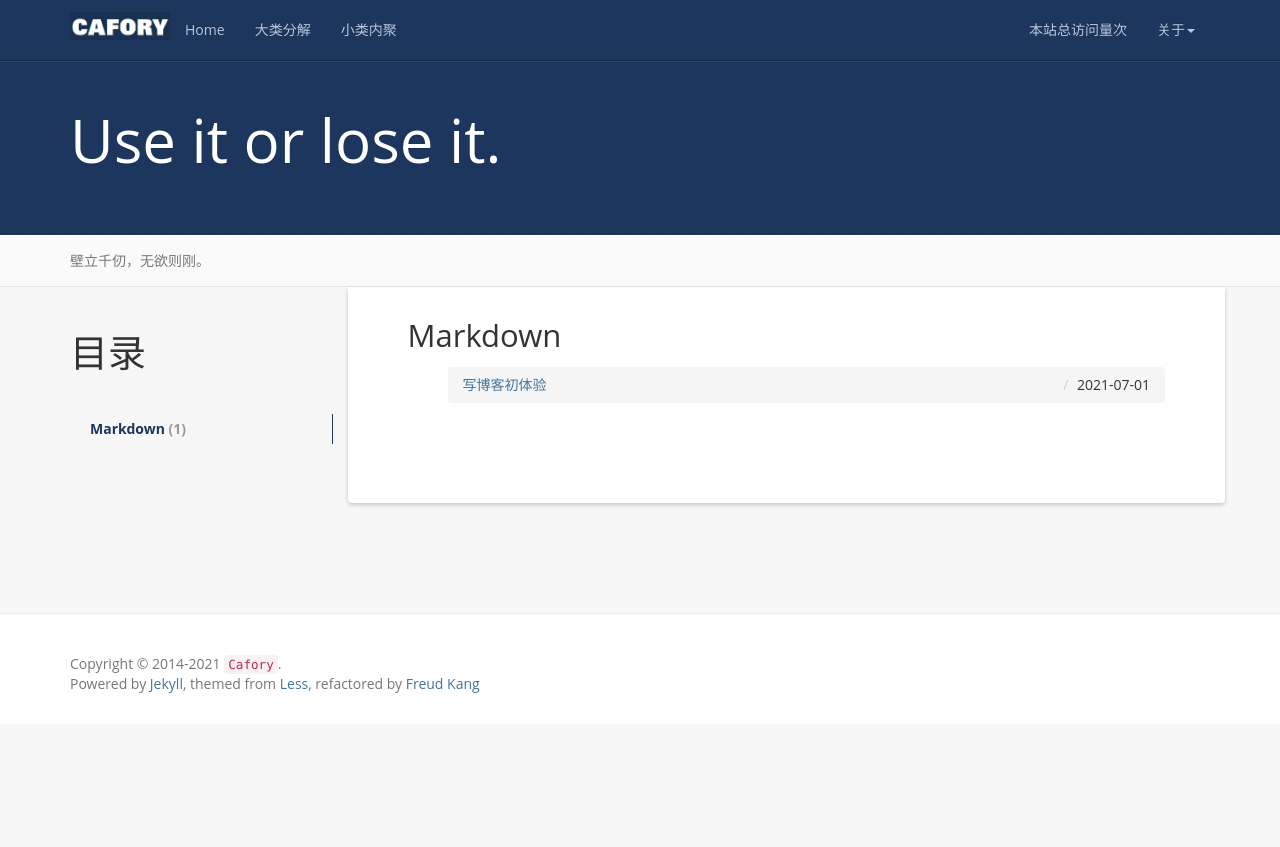
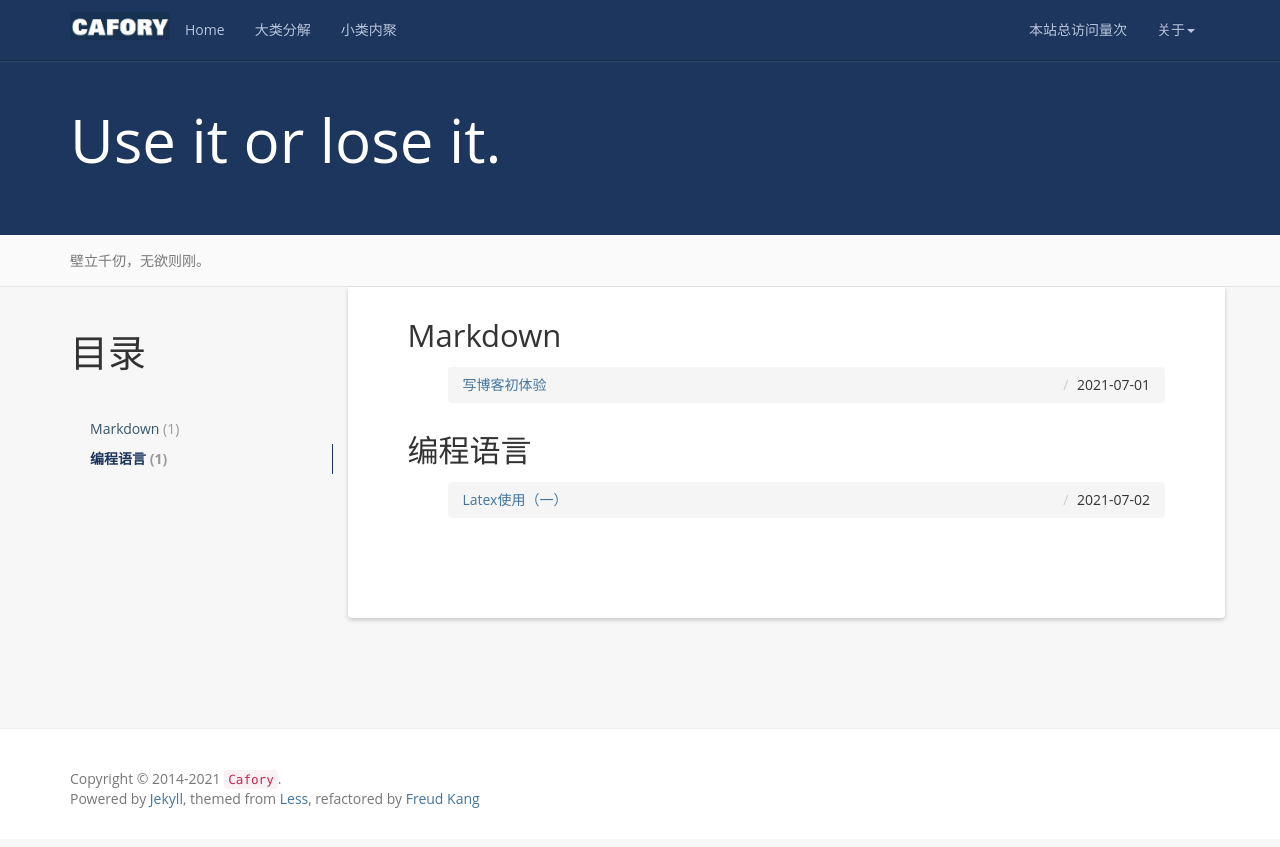
Before and after one commit to Cafory/cafory.github.io, a Jekyll site: the page built from categories/index.html, in a window 1280 px wide. Shown: the top 847 px of the page. Built offline with Jekyll 4.4.1, drawn with Linux system fonts in a browser that asks for light colours; nearby versions of some CDN libraries; comment, search, counter and statistics services are not loaded.

Commit message:
新增Latex

```diff
--- /dev/null
+++ b/_posts/2021-07-02-latex-use.md
@@ -0,0 +1,12 @@
+---
+layout: post
+title: Latex使用（一）
+date:   2021-07-02 17:01:54 +0800
+categories: 编程语言
+tag: Latex
+---
+
+* content
+{:toc}
+
+Your content is here
```
Also changed, not shown: _posts/2021-07-01-first-try.md (+5 -4 lines), 1 other file.
